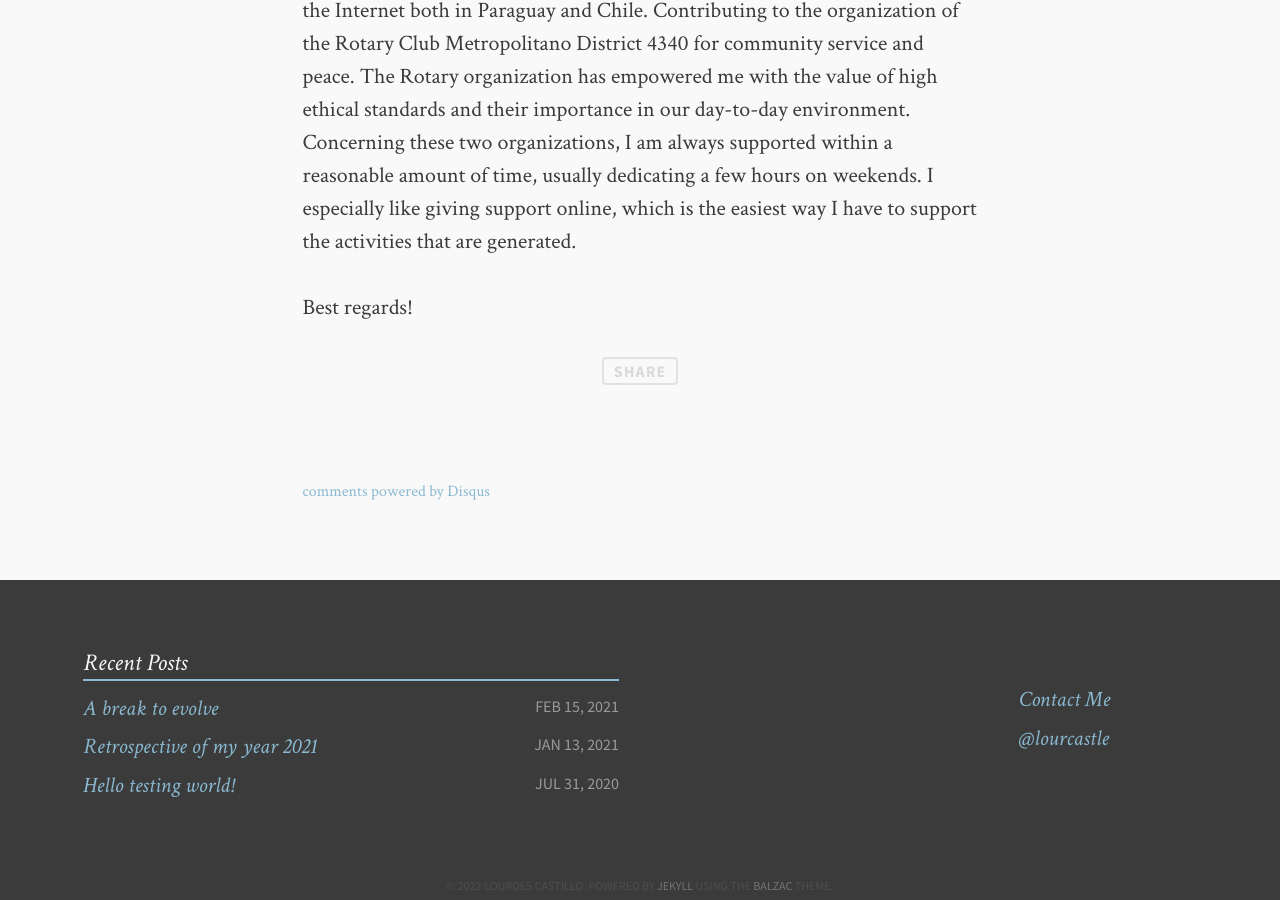
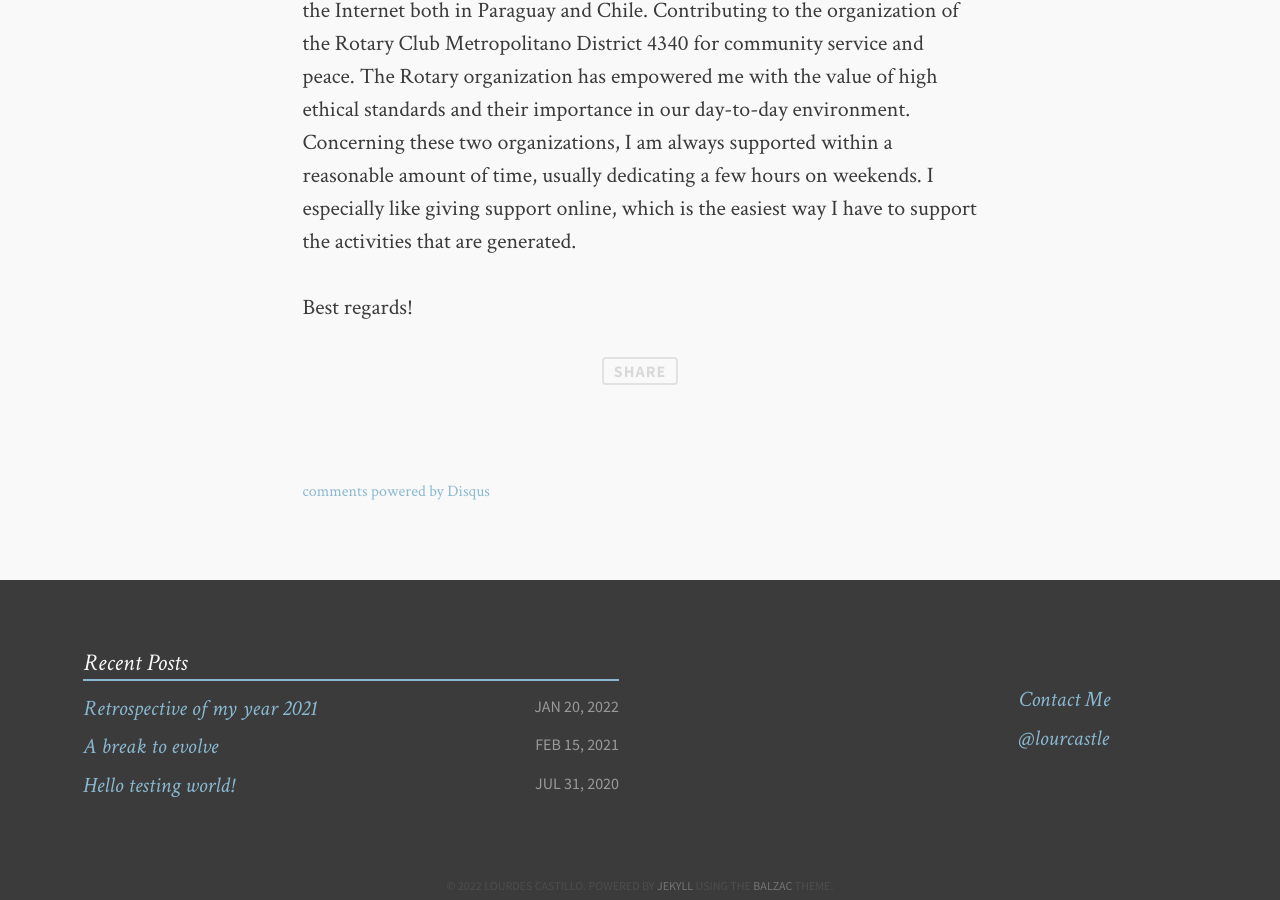
Before and after one commit to lourcastillo/lourcastillo.github.io, a Jekyll site: the page built from _posts/2022-01-20-retrospective-of-my-year-2021.md, in a window 1280 px wide and 900 px high, scrolled down 1933 px. Built offline with Jekyll 4.4.1, drawn with Linux system fonts in a browser that asks for light colours; comment, search, counter and statistics services are not loaded; some of the changed text lies outside the part shown.

Commit message:
Update 2022-01-20-retrospective-of-my-year-2021.md

```diff
--- a/_posts/2022-01-20-retrospective-of-my-year-2021.md
+++ b/_posts/2022-01-20-retrospective-of-my-year-2021.md
@@ -4,7 +4,7 @@ title: Retrospective of my year 2021
 description: "This will be a brief summary of my experience in the pandemic year as a mother and IT professional"
 categories: articles
 comments: true
-date: 2021-01-13
+date: 2022-01-20
 image:
         feature: pandemic.jpg
 ---
```
